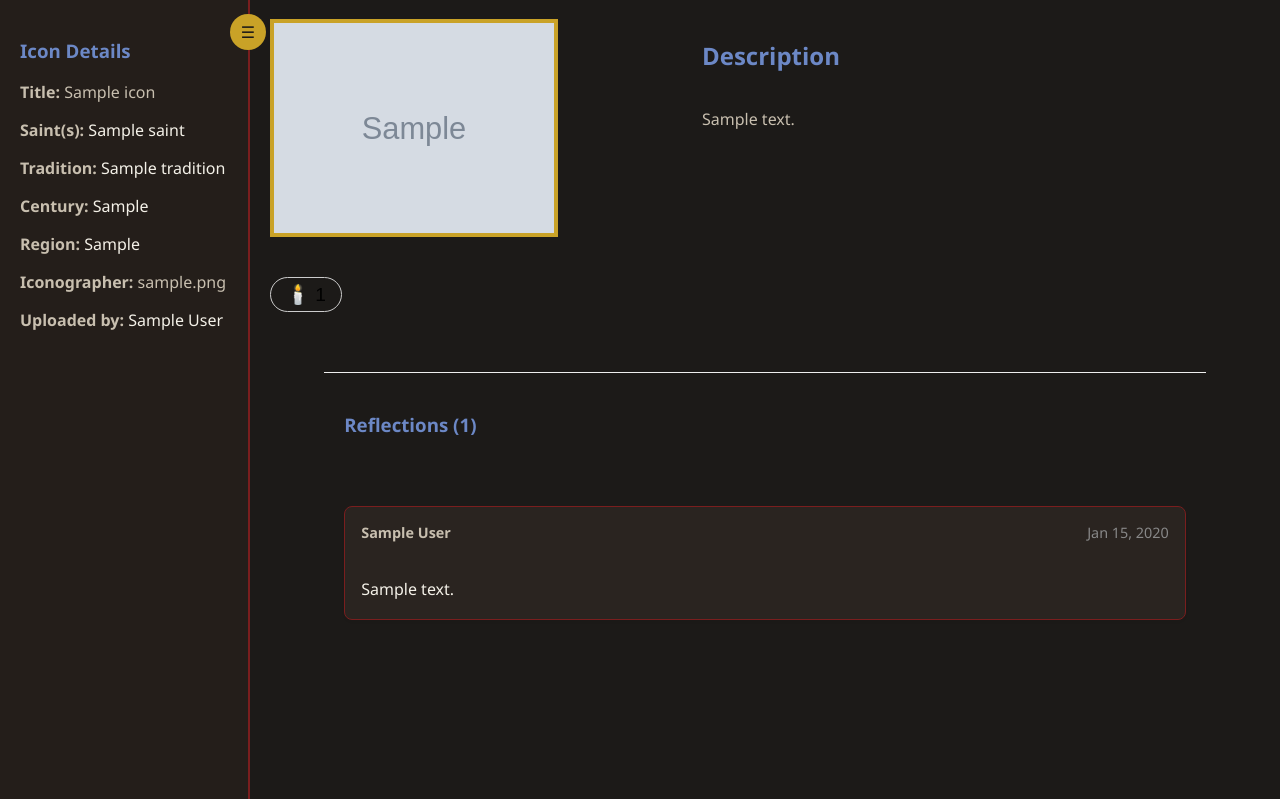
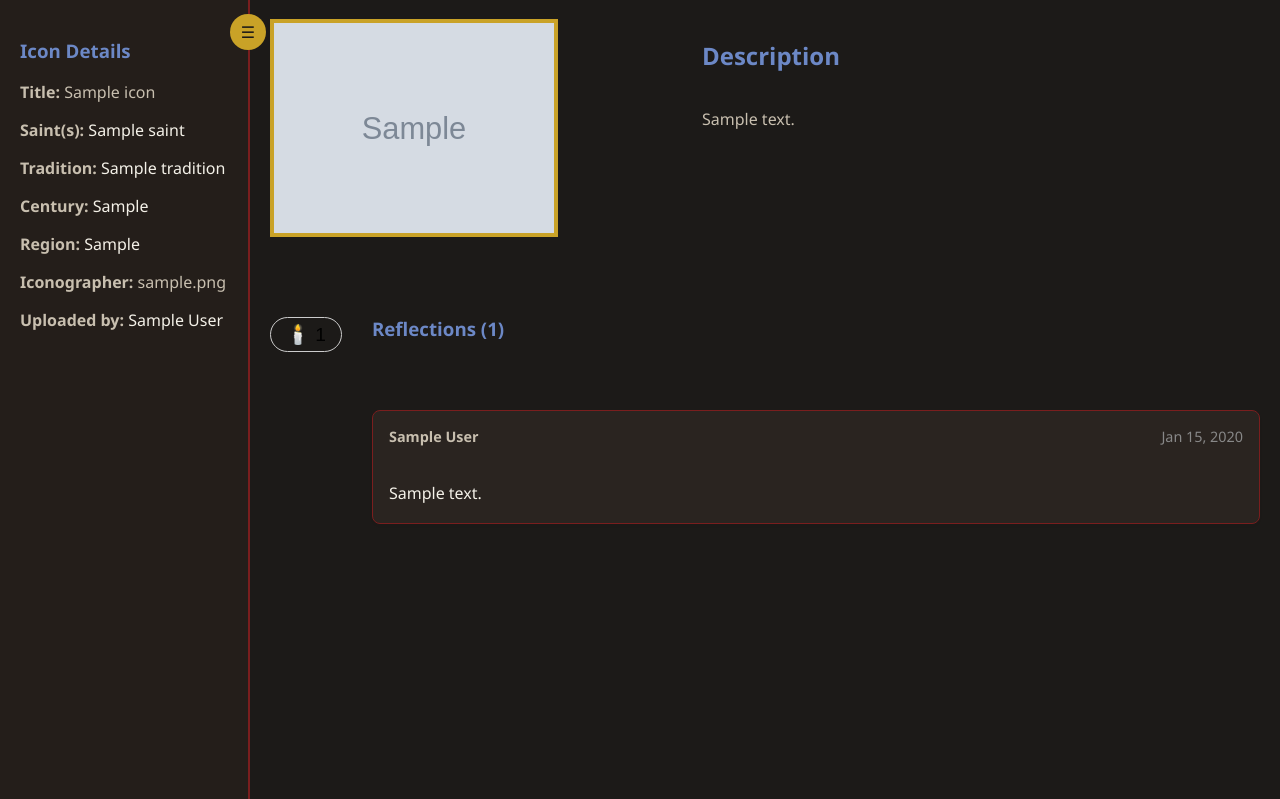
Before and after one commit to Luks-kit/iconostasis, a FastAPI app: page /icon/1 in a window 1280 px wide. Shown: the part 61-860 px from the top of the page. Run offline with FastAPI, Linux system fonts and the light colour scheme; tables that the repository leaves empty hold one stand-in row (values such as "Sample post"); grey boxes marked "Sample" are stand-in pictures.

Commit message:
slight screen errors (RE)

```diff
--- a/routes/icons.py
+++ b/routes/icons.py
@@ -1,6 +1,6 @@
 from fastapi import APIRouter, Request, Depends, Form, Query, File, UploadFile
 from fastapi.templating import Jinja2Templates
-from fastapi.responses import RedirectResponse, HTMLResponse
+from fastapi.responses import RedirectResponse, HTMLResponse, JSONResponse
 import cloudinary
 import cloudinary.uploader
 from sqlalchemy.orm import Session
--- a/static/css/style.css
+++ b/static/css/style.css
@@ -240,6 +240,8 @@
         flex-direction: column;
     }
 
+
+
     .login-form {
         text-align: center;
         padding: 20px;
@@ -266,6 +268,7 @@
         display: flex;
         flex-direction: row;
         gap: 0;
+        font-size: 12px;
     }
 
     .icon-card img {
@@ -292,12 +295,26 @@
         cursor: pointer;
     }
 
+    .interaction-wrapper {
+        display: flex;
+        gap: 30px;
+        align-items: flex-start;
+        margin-top: 20px;
+        width: 100%;
+        flex-direction: row;
+    }
+
     .icon-detail {
         display: grid;
         grid-template-columns: 400px 1fr;
         gap: 2rem;
         align-items: start;
         justify-items: stretch;
+    }
+
+    .candle-section {
+        flex: 0 0 auto; /* Keeps it from stretching */
+        padding-top: 20px;
     }
 
     #candle-button {
@@ -327,11 +344,11 @@
     }
 
         /* Container Spacing */
+  /* Adjusting comments to take the remaining space */
     .comments-container {
-        width: 85%;
-        margin: 40px auto;
-        padding: 20px;
-        border-top: 1px solid #eee;
+        flex: 1; /* Takes up the rest of the horizontal space */
+        margin: 0 !important; /* Overriding your previous auto margins */
+        width: auto !important;
     }
 
     .counter-container {
--- a/templates/icon.html
+++ b/templates/icon.html
@@ -58,14 +58,16 @@
                 </div>
             </div>
 
-        <div class="candle-section">
+            <div id="interaction-wrapper" class="interaction-wrapper">
+
+                <section class="candle-section">
                     <button id="candle-button"
                             class="{% if user in icon.venerators %}candle-active{% endif %}"
                             onclick="toggleCandle( {{ icon.id }} )">
                         <span id="candle-icon">🕯️</span>
                         <span id="veneration-count">{{ icon.venerators|length }}</span>
                     </button>
-        </div>
+                </section>
 
                 <section class="comments-container">
                     <h3 class="section-title">Reflections ({{ icon.comments|length }})</h3>
@@ -111,7 +113,10 @@
                         </div>
                         {% endfor %}
                     </div>
+
                 </section>
+            </div>
+
         </div>
     </div>
 
```
Lines whose indentation alone changed are shown as unchanged.
